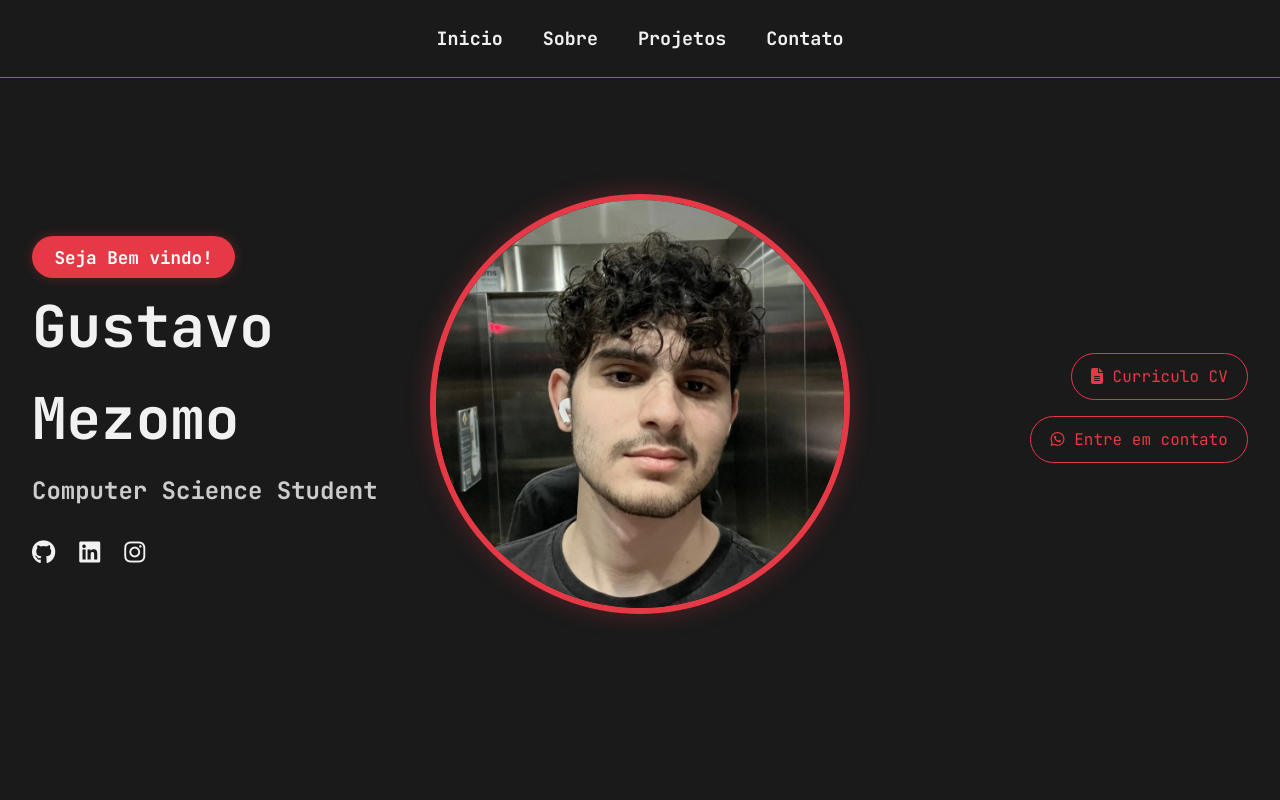
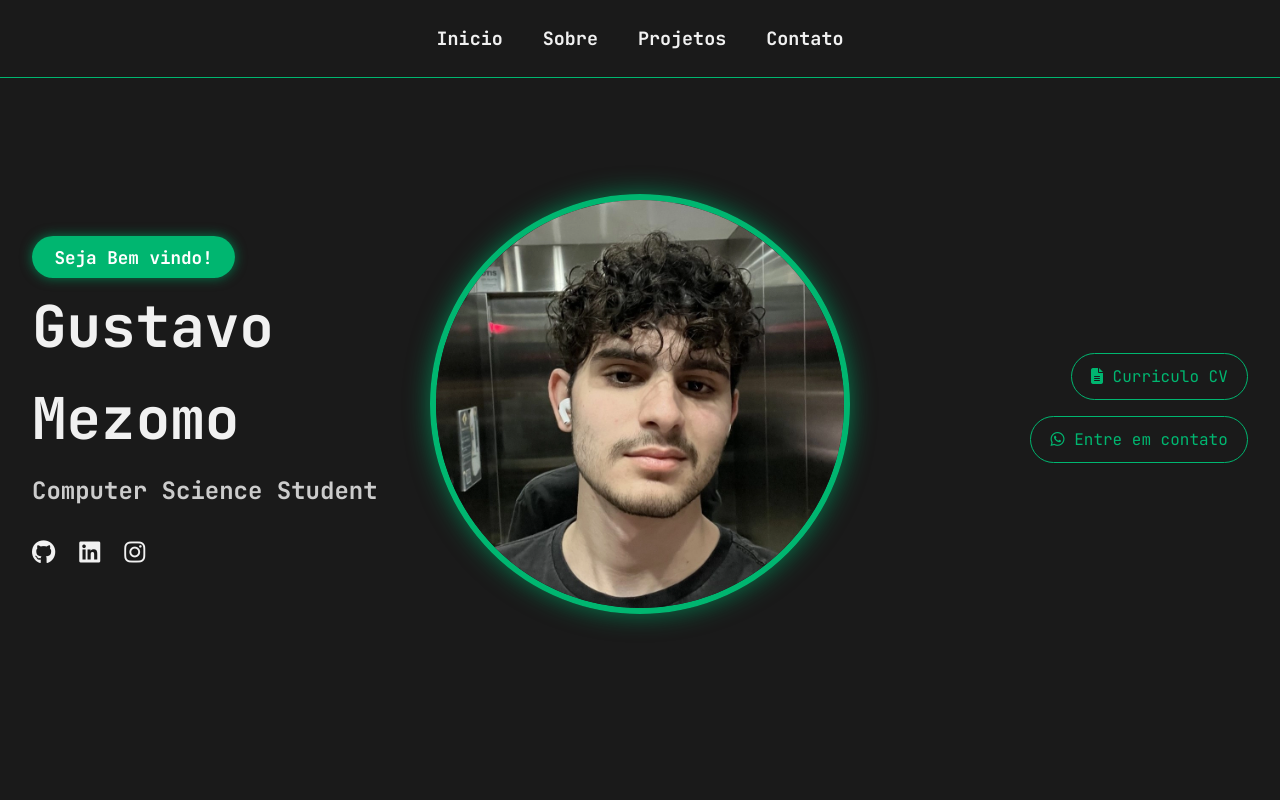
Before and after one commit to gusmezomo/GusPortfolioVue, a Vue app: page / in a window 1280 px wide. Shown: the top 800 px of the page. Built offline with nearby package versions, Linux system fonts and the light colour scheme.

Commit message:
site accent color change - green

```diff
--- a/src/style.css
+++ b/src/style.css
@@ -2,9 +2,9 @@
 :root {
   --bg: #1a1a1a;
   --bg2: #232323;
-  --accent: #e63946;
+  --accent: #00b670;
   --text: #f1f1f1;
-  --border-shadow: #e639464d;
+  --border-shadow: #037a4d;
 }
 
 /* reset basico */
```
Also changed, not shown: 1 other file (tests, documents, lock files or other folders).
